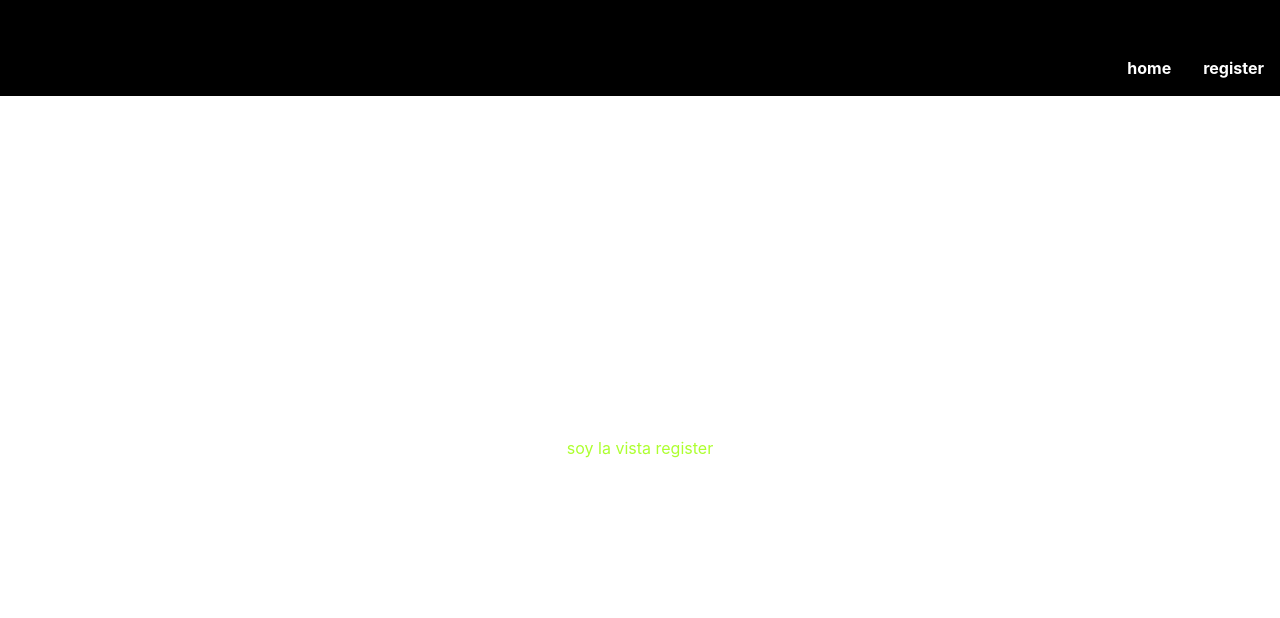
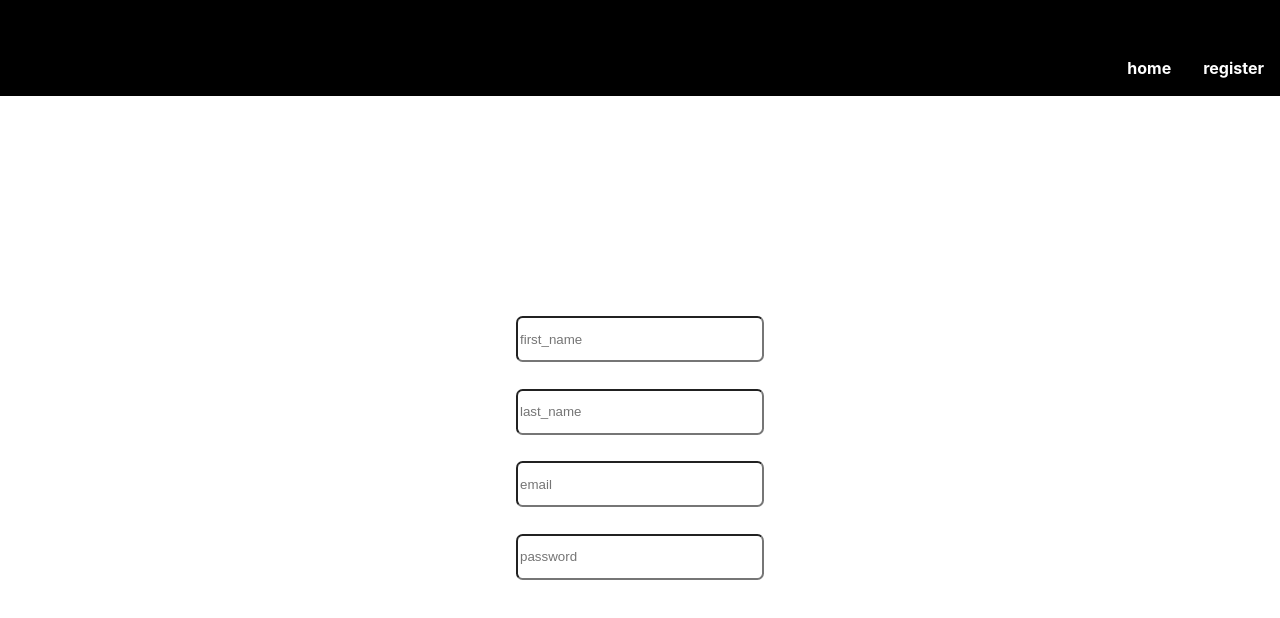
Before and after one commit to jluisferrer/Proyecto-6-API-Buscador-Frontend-I, a React (Vite) app: page /register in a window 1280 px wide. Shown: the top 618 px of the page. Built offline with nearby package versions, Linux system fonts and the light colour scheme.

Commit message:
feat:custom input structure created for register

```diff
--- a/src/common/CInput/CInput.css
+++ b/src/common/CInput/CInput.css
@@ -0,0 +1,7 @@
+.inputDesign {
+    height: 3em;
+    width: 18em;
+
+    border-radius: 0.5em;
+    margin: 1em;
+}
--- a/src/common/CInput/CInput.jsx
+++ b/src/common/CInput/CInput.jsx
@@ -0,0 +1,15 @@
+import "./CInput.css"
+
+export const CInput = ({ className, type, placeholder, name, value, onChangeFunction }) => {
+    return (
+        <input
+            className={className}
+            type={type}
+            placeholder={placeholder}
+            name={name}
+            value={value}
+            //emit, recibimos la funcion por props que esta en el padre
+            onChange={onChangeFunction}
+        />
+    )
+}
--- a/src/main.jsx
+++ b/src/main.jsx
@@ -8,7 +8,7 @@
 ReactDOM.createRoot(document.getElementById('root')).render(
   <React.StrictMode>
     <BrowserRouter>
-    <App />
+      <App />
     </BrowserRouter>
   </React.StrictMode>,
 )
--- a/src/pages/Home/Home.css
+++ b/src/pages/Home/Home.css
@@ -1,4 +1,4 @@
-.homeDesign{
+.homeDesign {
 
     height: 88vh;
     width: 100vw;
--- a/src/pages/Register/Register.css
+++ b/src/pages/Register/Register.css
@@ -1,4 +1,4 @@
-.registerDesign{
+.registerDesign {
 
     height: 88vh;
     width: 100vw;
--- a/src/pages/Register/Register.jsx
+++ b/src/pages/Register/Register.jsx
@@ -1,9 +1,56 @@
+import { useState, useEffect } from "react";
+
 import "./Register.css"
+import { CInput } from "../../common/CInput/CInput";
 
 export const Register = () => {
+    const [user, setUser] = useState({
+        first_name: "",
+        last_name: "",
+        email: "",
+        password_hash: ""
+    })
+
+    //funcion emit que esta aqui en el padre.. se le pasa a custom input
+
+    const inputHandler = (e) => {
+        console.log(e.target.value)
+    }
+
     return (
         <div className="registerDesign">
-            soy la vista register
+            <CInput
+                className={"inputDesign"}
+                type={"text"}
+                placeholder={"first_name"}
+                name={"first_name"}
+                value={user.first_name || ""}
+                onChangeFunction={(e) => inputHandler(e)}
+            />
+            <CInput
+                className={"inputDesign"}
+                type={"text"}
+                placeholder={"last_name"}
+                name={"last_name"}
+                value={user.last_name || ""}
+                onChangeFunction={(e) => inputHandler(e)}
+            />
+            <CInput
+                className={"inputDesign"}
+                type={"email"}
+                placeholder={"email"}
+                name={"email"}
+                value={user.email || ""}
+                onChangeFunction={(e) => inputHandler(e)}
+            />
+            <CInput
+                className={"inputDesign"}
+                type={"password"}
+                placeholder={"password"}
+                name={"password_hash"}
+                value={user.password_hash || ""}
+                onChangeFunction={(e) => inputHandler(e)}
+            />
         </div>
     )
 }
```
